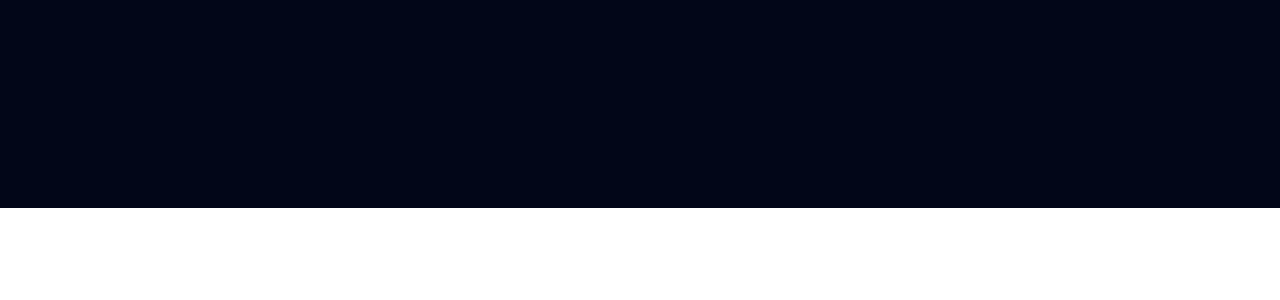
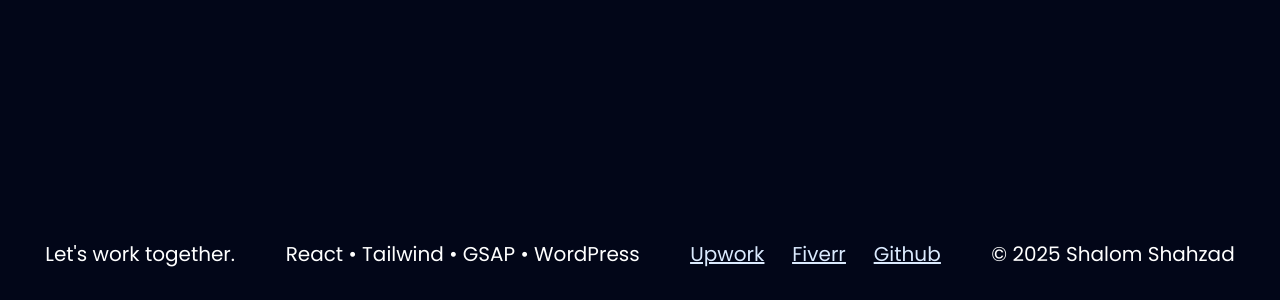
Before and after one commit to ShalomShahzad33/Shalom-Shahzad, a React (Vite) app: page / in a window 1280 px wide. Shown: the part 5124-5424 px from the top of the page. Before the commit the page ends 5332 px from the top, so only its background shows below. Built offline with nearby package versions, Linux system fonts and the light colour scheme.

Commit message:
Completed Footer

```diff
--- a/src/App.jsx
+++ b/src/App.jsx
@@ -1,4 +1,5 @@
 import About from "./components/About";
+import Footer from "./components/Footer";
 import Hero from "./components/Hero";
 import MyWork from "./components/MyWork";
 import TechStack from "./components/TechStack";
@@ -10,6 +11,7 @@ const App = () => {
       <About />
       <TechStack />
       <MyWork />
+      <Footer />
     </main>
   );
 };
--- a/src/components/Footer.jsx
+++ b/src/components/Footer.jsx
@@ -1,10 +1,24 @@
-import React from "react";
-
 const Footer = () => {
   return (
-    <>
-      <div>Footer</div>
-    </>
+    <footer className="bg-slate-950 text-white p-4 flex flex-col justify-center items-center gap-4 md:gap-6 md:p-8 md:flex-row md:justify-around md:text-xl">
+      <p>Let's work together.</p>
+      <p>React • Tailwind • GSAP • WordPress</p>
+      <p className="space-x-7 text-blue-100 underline">
+        <a
+          href="https://www.upwork.com/freelancers/~01f03c187b4fadece0"
+          target="_blank"
+        >
+          Upwork
+        </a>
+        <a href="https://www.fiverr.com/s/5rZLpmE" target="_blank">
+          Fiverr
+        </a>
+        <a href="https://github.com/ShalomShahzad33" target="_blank">
+          Github
+        </a>
+      </p>
+      <p>© 2025 Shalom Shahzad</p>
+    </footer>
   );
 };
 
```
